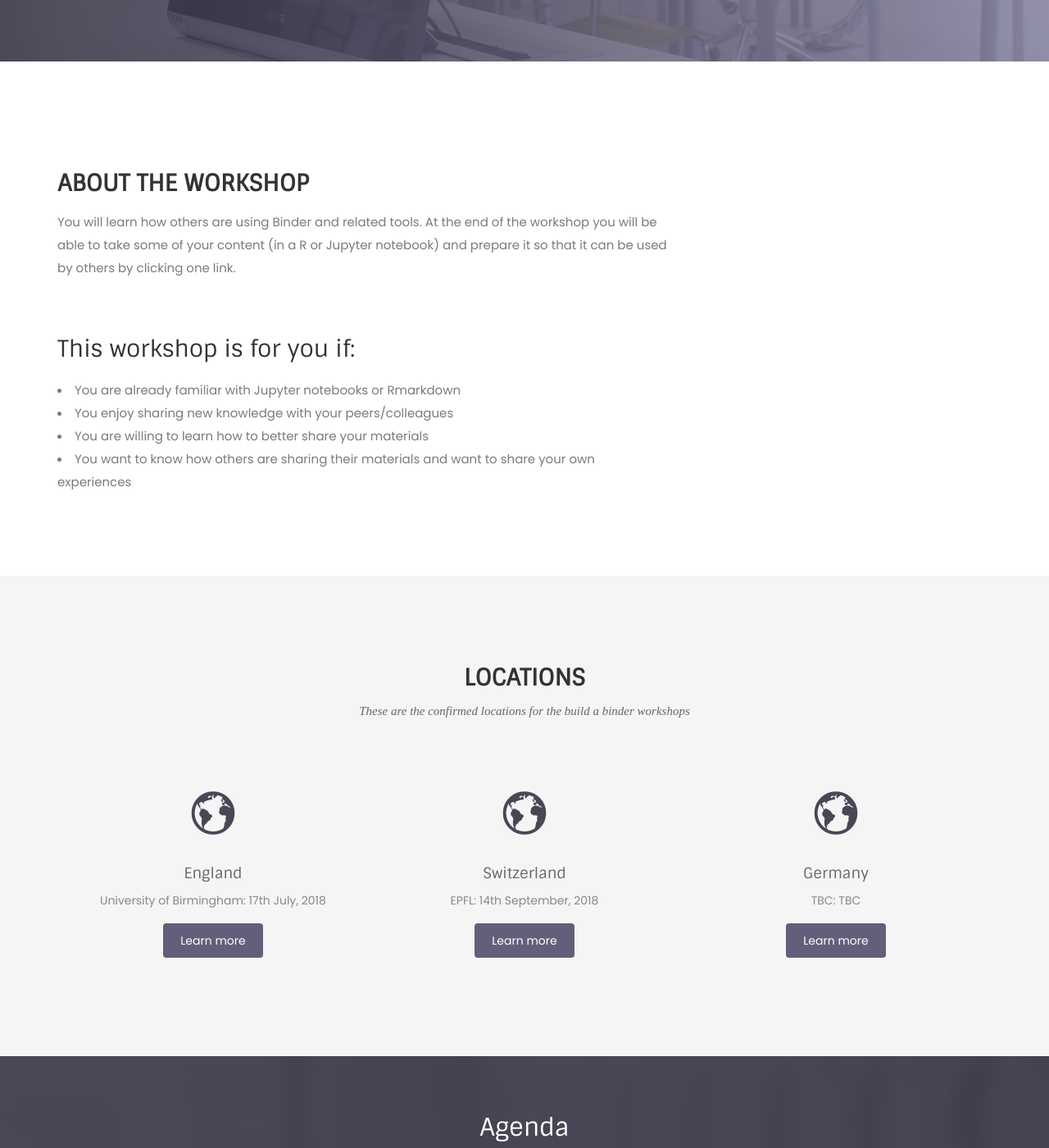
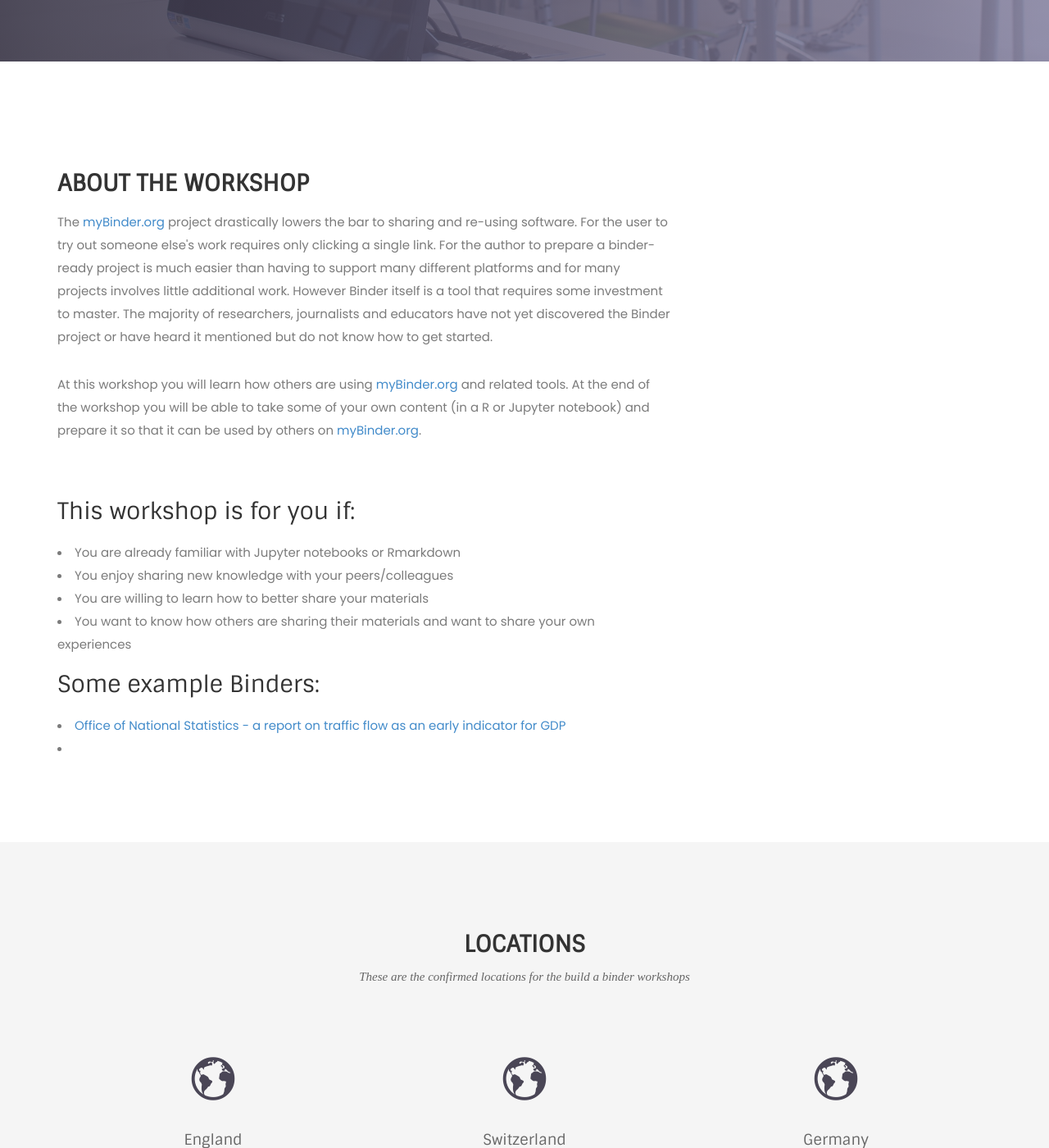
Before and after one commit to Build-a-binder/build-a-binder.github.io, a Jekyll site: the page built from index.html, in a window 1280 px wide and 1400 px high, scrolled down 780 px. Shown: the whole window at 82% size. Built offline with Jekyll 4.4.1, drawn with Linux system fonts in a browser that asks for light colours; nearby versions of some CDN libraries; some web fonts are replaced; some of the changed text lies outside the part shown.

```diff
--- a/_includes/footer.html
+++ b/_includes/footer.html
@@ -5,7 +5,7 @@
       <div class="col-md-12">
         <div class="footer-manu">
           <ul>
-            <li><a href="https://github.com/betatim/build-a-binder">
+            <li><a href="https://github.com/Build-a-binder/build-a-binder.github.io">
                   <i class="fa fa-github" aria-hidden="true"></i>
                   Visit repository
                 </a></li>
--- a/_includes/header.html
+++ b/_includes/header.html
@@ -25,7 +25,7 @@
               <ul class="nav navbar-nav navbar-right">
                 <li><a href="{{ site.baseurl }}/">Home</a></li>
                 <!-- <li><a href="{{ site.baseurl }}/work">About</a></li> -->
-                <li><a href="{{ site.baseurl }}/blog">Blog</a></li>
+                <!-- <li><a href="{{ site.baseurl }}/blog">Blog</a></li> -->
                 <!-- <li><a href="{{ site.baseurl }}/contact">Contact</a></li> -->
               </ul>
             </div><!-- /.navbar-collapse -->
--- a/index.html
+++ b/index.html
@@ -29,17 +29,16 @@ permalink: /
         <div class="block">
           <div class="section-title">
             <h2>About the workshop</h2>
-            <!-- <p>Our objective is to increase the number of people publishing
-              educational, journalistic, and scientific materials that enable
-              readers to read, edit, re-run and re-use that content. We believe
-              Binder is the tool to achieve this.
-            </p> -->
           </div>
           <p>
-            You will learn how others are using Binder and related tools. At the
-             end of the workshop you will be able to take some of your content
+            The <a href="https://mybinder.org">myBinder.org</a> project drastically lowers the bar to sharing and re-using software. For the user to try out someone else's work requires only clicking a single link. For the author to prepare a binder-ready project is much easier than having to support many different platforms and for many projects involves little additional work. However Binder itself is a tool that requires some investment to master. The majority of researchers, journalists and educators have not yet discovered the Binder project or have heard it mentioned but do not know how to get started.
+          </p>
+          <p>
+            At this workshop you will learn how others are using <a href="https://mybinder.org">myBinder.org</a>
+            and related tools. At the
+             end of the workshop you will be able to take some of your own content
              (in a R or Jupyter notebook) and prepare it so that it can be used
-             by others by clicking one link.
+             by others on <a href="https://mybinder.org">myBinder.org</a>.
           </p>
           <br><br>
           <h3>This workshop is for you if:</h3>
@@ -51,6 +50,11 @@ permalink: /
             <li>You want to know how others are sharing their materials and want to
             share your own experiences</li>
           </ul>
+          <H3>Some example Binders:</h3>
+            <ul>
+              <li><a href="https://mybinder.org/v2/gh/ONSBigData/traffic_as_early_indicator/master?filepath=Report%20-%20Annual%20average%20daily%20traffic%20flow%20(AADF)%20as%20a%20correlate%20for%20GDP%20growth-Final.ipynb">Office of National Statistics - a report on traffic flow as an early indicator for GDP</a></li>
+              <li><a href=""></a></li>
+            </ul>
         </div>
       </div><!-- .col-md-7 close -->
       <!-- Uncomment if you need to add an image for this section -->
@@ -119,7 +123,7 @@ permalink: /
           <i class="ion-earth"></i>
           <h4>Germany</h4>
           <p>
-            TBC: TBC
+            Berlin: late September
           </p>
           <a href="#" class="btn btn-service">Learn more</a>
         </div>
@@ -164,31 +168,43 @@ permalink: /
         </tr>
         <tr>
           <td>11:00 - 12:30</td>
-          <td>...</td>
+          <td>Zero2Binder - How to get a repository to work on mybinder.org</td>
         </tr>
         <tr>
           <td>12:30 - 13:30</td>
           <td>Lunch </td>
         </tr>
         <tr>
-          <td>13:30 - 15:00</td>
+          <td>13:30 - 14:00</td>
+          <td>Quiet work time - catch up on your email or chat with others</td>
+        </tr>
+        <tr>
+          <td>14:00 - 14:01</td>
           <td>Welcome back</td>
         </tr>
         <tr>
-          <td>15:00 - 15:30</td>
-          <td>Coffe break</td>
+          <td>14:01 - 15:15</td>
+          <td>Work on your own Binder - get your own repository working on mybinder.org</td>
         </tr>
         <tr>
-          <td>15:30 - 17:15</td>
-          <td>...</td>
+          <td>15:15 - 15:45</td>
+          <td>Coffee break</td>
+        </tr>
+        <tr>
+          <td>15:45 - 16:45</td>
+          <td>TBD</td>
+        </tr>
+        <tr>
+          <td>16:45-17:15</td>
+          <td>Cool things from today, show and tell what you worked on</td>
         </tr>
         <tr>
           <td>17:15-17:30</td>
-          <td>Wrap up, cool things that happened today, where to next?</td>
+          <td>Wrap up, where to next?</td>
         </tr>
         <tr>
           <td>17:30</td>
-          <td>...</td>
+          <td>Hang out if you want to.</td>
         </tr>
       </tbody>
       </table>
@@ -197,52 +213,3 @@ permalink: /
     </div>
   </div>
 </section>
-
-<!-- Content Start -->
-<!-- <section id="testimonial">
-  <div class="container">
-    <div class="row">
-      <div class="section-title text-center">
-        <h2>Fun Facts About Us</h2>
-        <p>Far far away, behind the word mountains, far from the countries Vokalia and Consonantia, there live the blind texts. Separated they live in Bookmarksgrove right at the coast of the Semantics</p>
-      </div>
-    </div>
-    <div class="row">
-      <div class="col-md-6">
-        {% if site.data.funfacts.size > 0 %}
-        <div class="block">
-          {% for ff in site.data.funfacts %}
-          <ul class="counter-box clearfix">
-            <li>
-              <div class="block">
-                <i class="{{ ff.icon }}"></i>
-                <h4 class="counter">{{ ff.counter }}</h4>
-                <span>{{ ff.text }}</span>
-              </div>
-            </li>
-            {% endfor %}
-          </ul>
-        </div>
-        {% endif %}
-      </div>
-      <div class="col-md-6">
-        {% if site.data.testimonials.size > 0 %}
-        <div class="testimonial-carousel">
-          <div id="testimonial-slider" class="owl-carousel">
-            {% for tm in site.data.testimonials %}
-            <div>
-                <img src="img/cotation.png" alt="IMG">
-                <p>{{ tm.testimonial }}</p>
-                <div class="user">
-                  <img src="{{ tm.image }}" alt="Pepole">
-                  <p><span>{{ tm.name }}</span> {{ tm.title }}</p>
-                </div>
-            </div>
-            {% endfor %}
-          </div>
-        </div>
-        {% endif %}
-      </div>
-    </div>
-  </div>
-</section> -->
```
Also changed, not shown: _pages/birmingham.html (+4 -4 lines).
